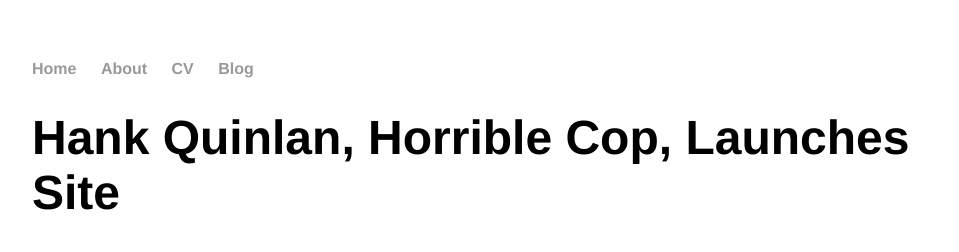
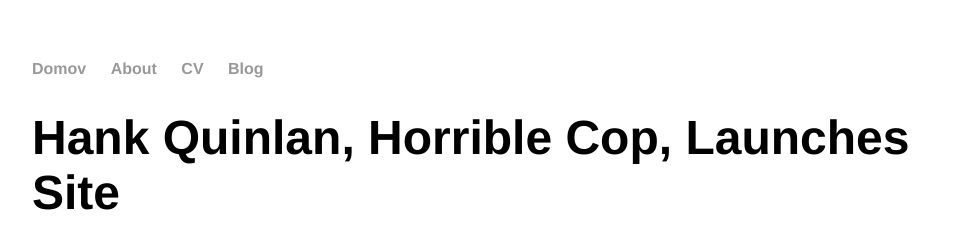
Before and after one commit to milos159/milos159.github.io, a Jekyll site: the page built from _posts/2014-04-30-hank-quinlan-site-launched.md, in a window 1280 px wide. Shown: the top 252 px of the page, without its empty margins (160-1119 px from the left). Built offline with Jekyll 4.4.1, drawn with Linux system fonts in a browser that asks for light colours.

Commit message:
Update default.html

```diff
--- a/_layouts/default.html
+++ b/_layouts/default.html
@@ -9,7 +9,7 @@
 		<body>
 			<nav>
 	    		<ul>
-	        		<li><a href="/">Home</a></li>
+	        		<li><a href="/">Domov</a></li>
 		        	<li><a href="/about">About</a></li>
 	        		<li><a href="/cv">CV</a></li>
 	        		<li><a href="/blog">Blog</a></li>
```
